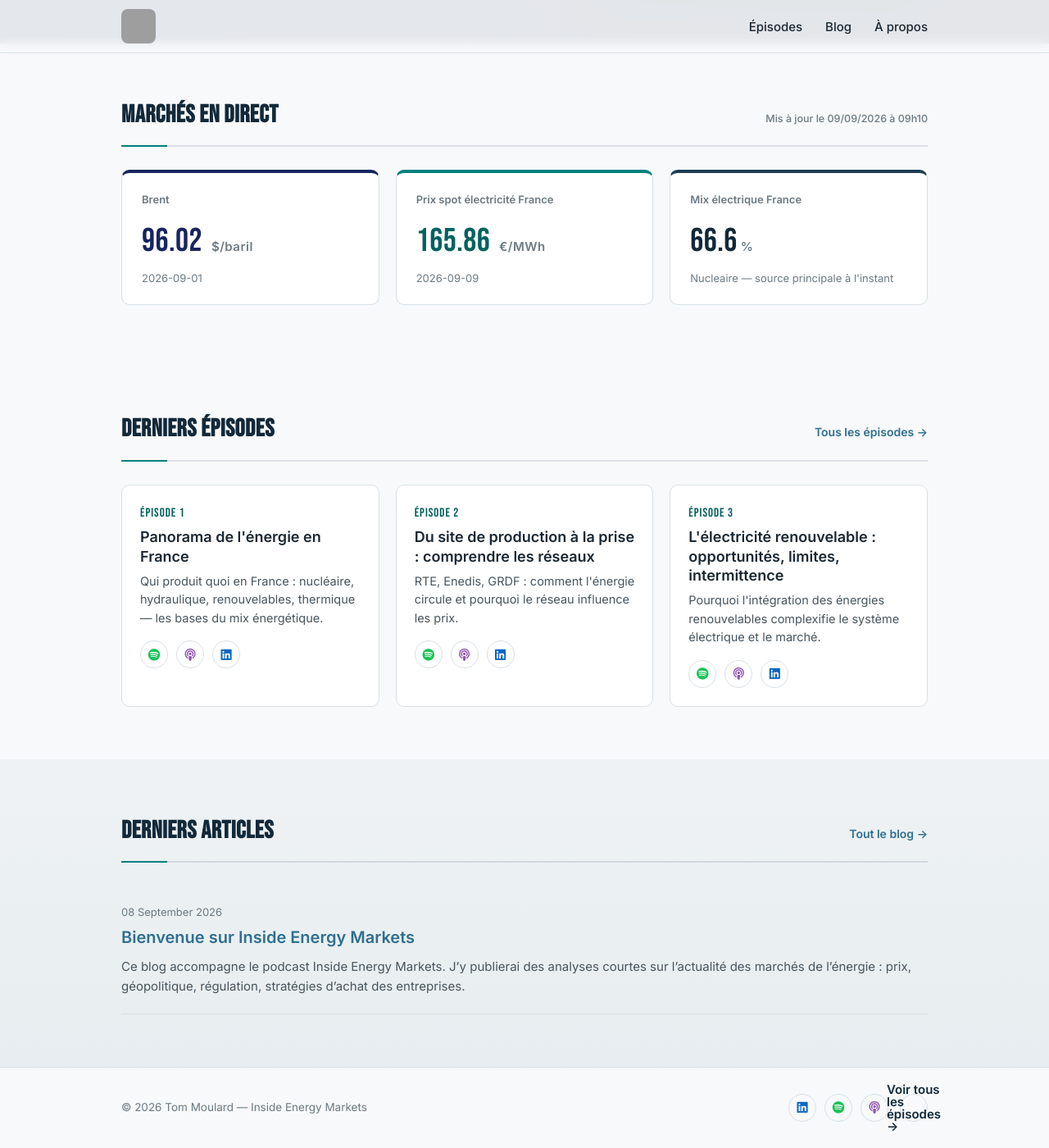
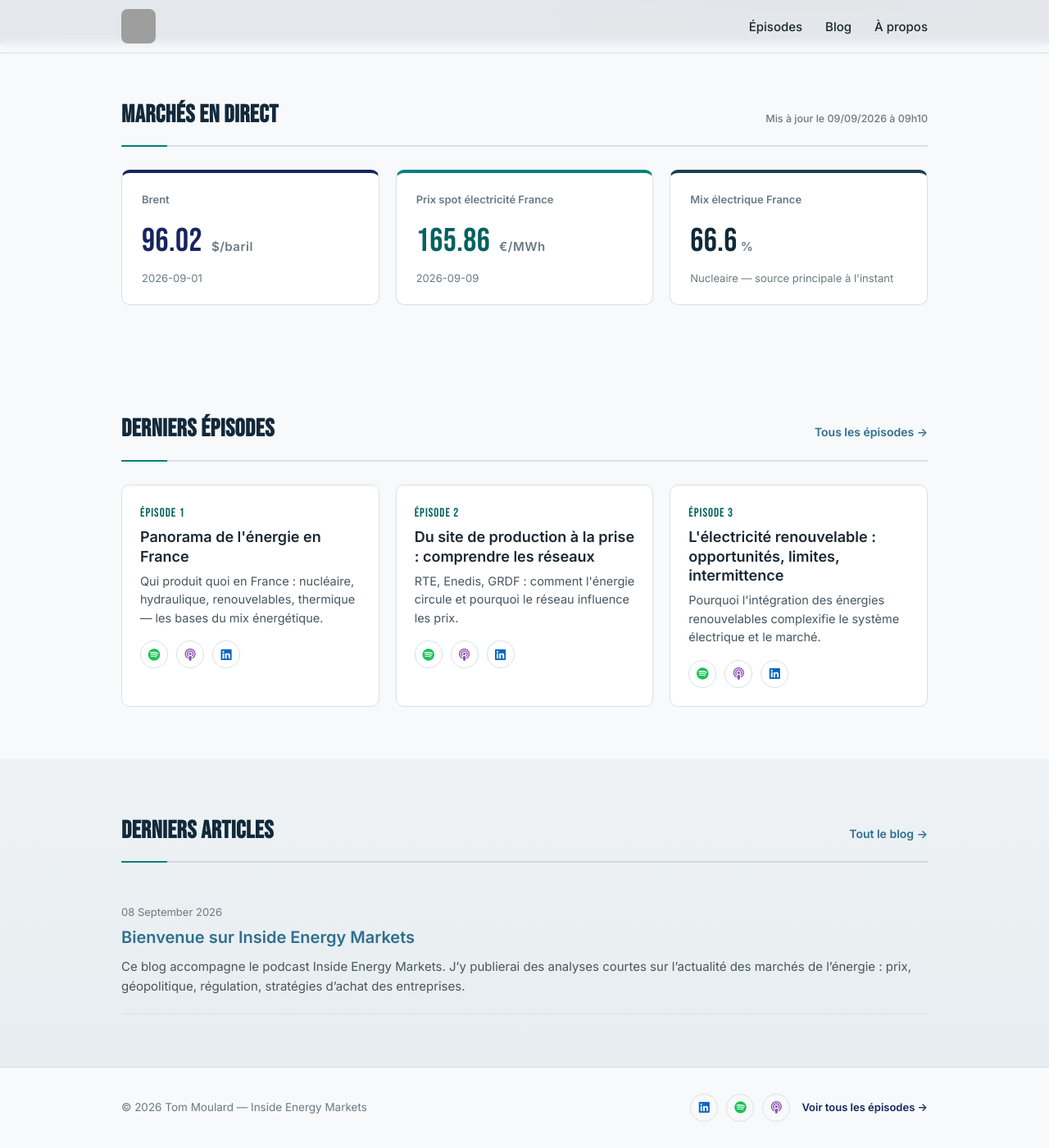
Before and after one commit to InsideEnergyMarkets/Inside-Energy-Markets, a Jekyll site: the page built from index.html, in a window 1280 px wide and 1400 px high, scrolled down 583 px. Shown: the whole window at 82% size. Built offline with Jekyll 4.4.1, drawn with Linux system fonts in a browser that asks for light colours; grey boxes are pictures that could not be loaded.

Commit message:
Refactor footer podcast link styles for social links

```diff
--- a/assets/css/style.css
+++ b/assets/css/style.css
@@ -565,10 +565,18 @@ footer .socials a:hover {
   background: rgba(255, 255, 255, 0.1);
   border-color: rgba(255, 255, 255, 0.7);
 }
-footer .footer-podcast-link {
+footer .socials a.footer-podcast-link {
+  width: auto;
+  height: auto;
+  border-radius: 6px;
+  border: none;
+  padding: 0;
   font-size: 13px;
   font-weight: 600;
   color: var(--deep, var(--navy-deep));
   margin-left: 4px;
 }
-footer .footer-podcast-link:hover { color: var(--teal, var(--accent)); }
+footer .socials a.footer-podcast-link:hover {
+  color: var(--teal, var(--accent));
+  background: none;
+}
```
